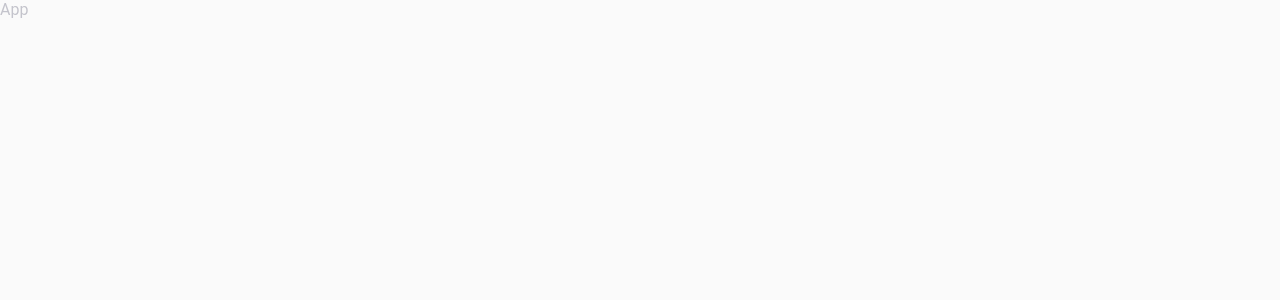
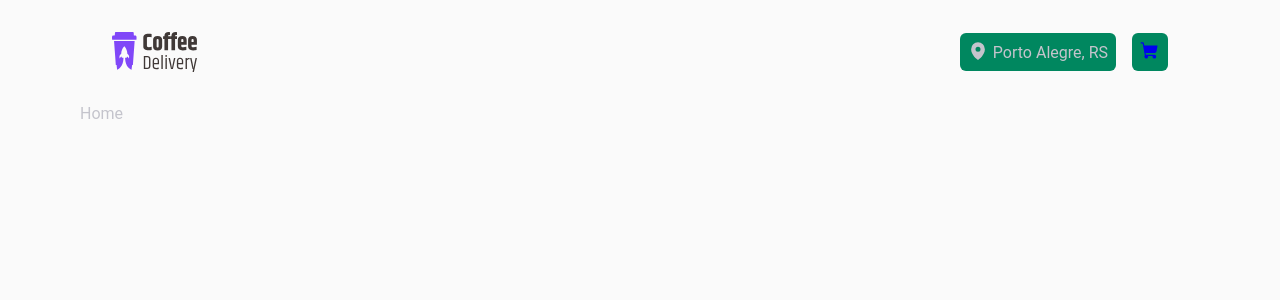
Before and after one commit to gabramos90/coffe-delivery, a React (Vite) app: page / in a window 1280 px wide. Shown: the top 300 px of the page. Built offline with nearby package versions, Linux system fonts and the light colour scheme.

Commit message:
header component structure

```diff
--- a/package.json
+++ b/package.json
@@ -7,13 +7,14 @@
     "dev": "vite",
     "build": "tsc && vite build",
     "preview": "vite preview",
-    "lint":"eslint src --ext .ts,.tsx --fix"
+    "lint": "eslint src --ext .ts,.tsx --fix"
   },
   "dependencies": {
     "@types/styled-components": "^5.1.26",
     "phosphor-react": "^1.4.1",
     "react": "^18.2.0",
     "react-dom": "^18.2.0",
+    "react-router-dom": "^6.4.5",
     "styled-components": "^5.3.6"
   },
   "devDependencies": {
--- a/src/App.tsx
+++ b/src/App.tsx
@@ -1,11 +1,15 @@
 import { GlobalStyle } from './styles/global'
 import { defaultTheme } from './styles/theme/default'
 import { ThemeProvider } from 'styled-components'
+import { BrowserRouter } from 'react-router-dom'
+import { Router } from './Router'
 
 export function App() {
   return (
     <ThemeProvider theme={defaultTheme}>
-      App
+      <BrowserRouter>
+        <Router />
+      </BrowserRouter>
       <GlobalStyle />
     </ThemeProvider>
   )
--- a/src/DefaultLayout/styles.ts
+++ /dev/null
@@ -1,3 +0,0 @@
-import styled from 'styled-components'
-
-export const HeaderContainer = styled.header``
--- /dev/null
+++ b/src/Router.tsx
@@ -0,0 +1,13 @@
+import { Route, Routes } from 'react-router-dom'
+import { Home } from './components/Home'
+import { DefaultLayout } from './layouts/DefaultLayout'
+
+export function Router() {
+  return (
+    <Routes>
+      <Route path="/" element={<DefaultLayout />}>
+        <Route path="/" element={<Home />} />
+      </Route>
+    </Routes>
+  )
+}
--- /dev/null
+++ b/src/components/Header/index.tsx
@@ -0,0 +1,22 @@
+import { MapPin, ShoppingCart } from 'phosphor-react'
+import logoCoffe from '../../assets/logo-coffe.svg'
+import { HeaderContainer } from './styles'
+
+export function Header() {
+  return (
+    <HeaderContainer>
+      <div>
+        <img src={logoCoffe} alt="" />
+      </div>
+      <div>
+        <span>
+          <MapPin size={20} weight="fill" />
+          Porto Alegre, RS
+        </span>
+        <a href="#">
+          <ShoppingCart size={20} weight="fill" />
+        </a>
+      </div>
+    </HeaderContainer>
+  )
+}
--- /dev/null
+++ b/src/components/Header/styles.ts
@@ -0,0 +1,40 @@
+import styled from 'styled-components'
+
+export const HeaderContainer = styled.header`
+  display: flex;
+  justify-content: space-between;
+  align-items: center;
+
+  padding: 2rem;
+
+  div {
+    display: flex;
+    gap: 1rem;
+    align-items: center;
+
+    span {
+      display: flex;
+      align-items: center;
+      gap: 0.3rem;
+
+      border-radius: 6px;
+      padding: 0.5rem;
+
+      background-color: ${(props) => props.theme['green-500']};
+    }
+
+    a {
+      display: flex;
+      align-items: center;
+
+      border-radius: 6px;
+      padding: 0.5rem;
+
+      background-color: ${(props) => props.theme['green-500']};
+    }
+
+    svg {
+      margin-bottom: 2px;
+    }
+  }
+`
--- /dev/null
+++ b/src/components/Home/index.tsx
@@ -0,0 +1,3 @@
+export function Home() {
+  return <div>Home</div>
+}
--- /dev/null
+++ b/src/components/Home/styles.ts
@@ -0,0 +1,3 @@
+import styled from 'styled-components'
+
+export const HomeContainer = styled.main``
--- /dev/null
+++ b/src/layouts/DefaultLayout/index.tsx
@@ -0,0 +1,12 @@
+import { Outlet } from 'react-router-dom'
+import { Header } from '../../components/Header'
+import { LayoutContainer } from './styles'
+
+export function DefaultLayout() {
+  return (
+    <LayoutContainer>
+      <Header />
+      <Outlet />
+    </LayoutContainer>
+  )
+}
--- /dev/null
+++ b/src/layouts/DefaultLayout/styles.ts
@@ -0,0 +1,6 @@
+import styled from 'styled-components'
+
+export const LayoutContainer = styled.div`
+  margin: 0 auto;
+  max-width: 1120px;
+`
```
Also changed, not shown: src/DefaultLayout/Header.tsx (deleted, +0 -20 lines), src/assets/logo-coffe.svg (added), 1 other file (tests, documents, lock files or other folders).
